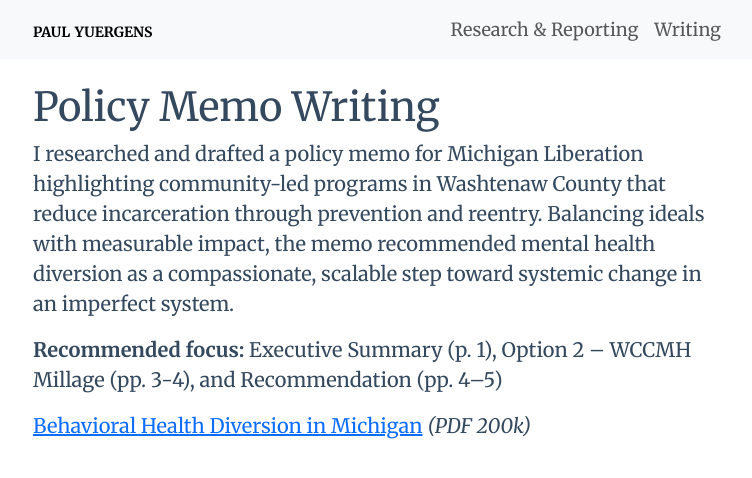
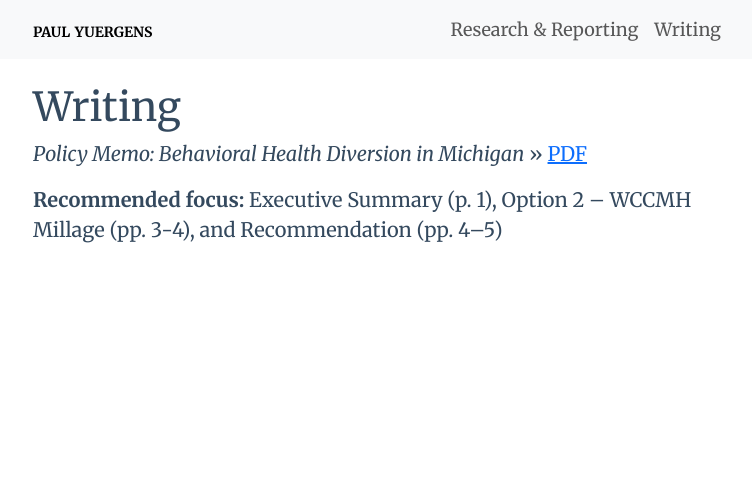
Before and after one commit to pyrgns/pyrgns.github.io, a Jekyll site: the page built from michigan-liberation.md, in a window 1280 px wide. Shown: the top 478 px of the page, without its empty margins (259-1011 px from the left). Built offline with Jekyll 4.4.1, drawn with Linux system fonts in a browser that asks for light colours.

Commit message:
Update michigan-liberation.md

```diff
--- a/michigan-liberation.md
+++ b/michigan-liberation.md
@@ -3,10 +3,8 @@ layout: default
 title: Paul Yuergens
 ---
 
-# Policy Memo Writing
+# Writing
 
-I researched and drafted a policy memo for Michigan Liberation highlighting community-led programs in Washtenaw County that reduce incarceration through prevention and reentry. Balancing ideals with measurable impact, the memo recommended mental health diversion as a compassionate, scalable step toward systemic change in an imperfect system.
+*Policy Memo: Behavioral Health Diversion in Michigan* » [PDF]({{ '/assets/pdfs/michigan-liberation-memo.pdf' | relative_url }}){:target="_blank"}
 
 **Recommended focus:** Executive Summary (p. 1), Option 2 – WCCMH Millage (pp. 3-4), and Recommendation (pp. 4–5)
-
-[Behavioral Health Diversion in Michigan]({{ '/assets/pdfs/michigan-liberation-memo.pdf' | relative_url }}){:target="_blank"} *(PDF 200k)*
```
